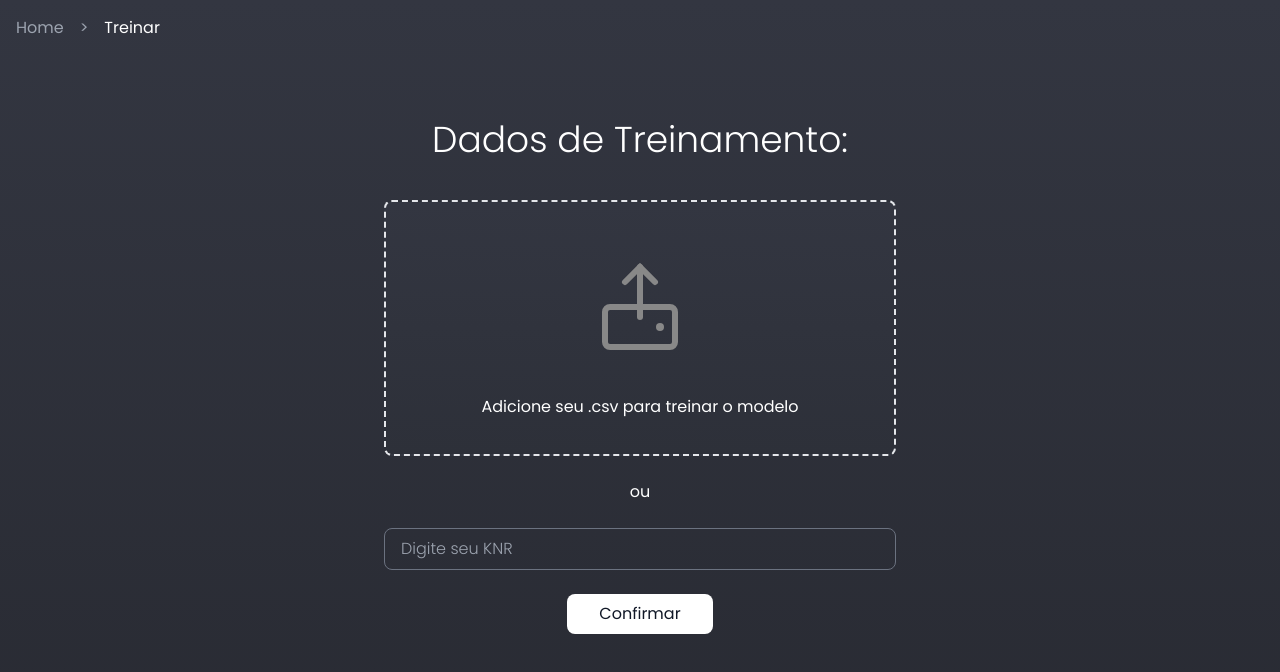
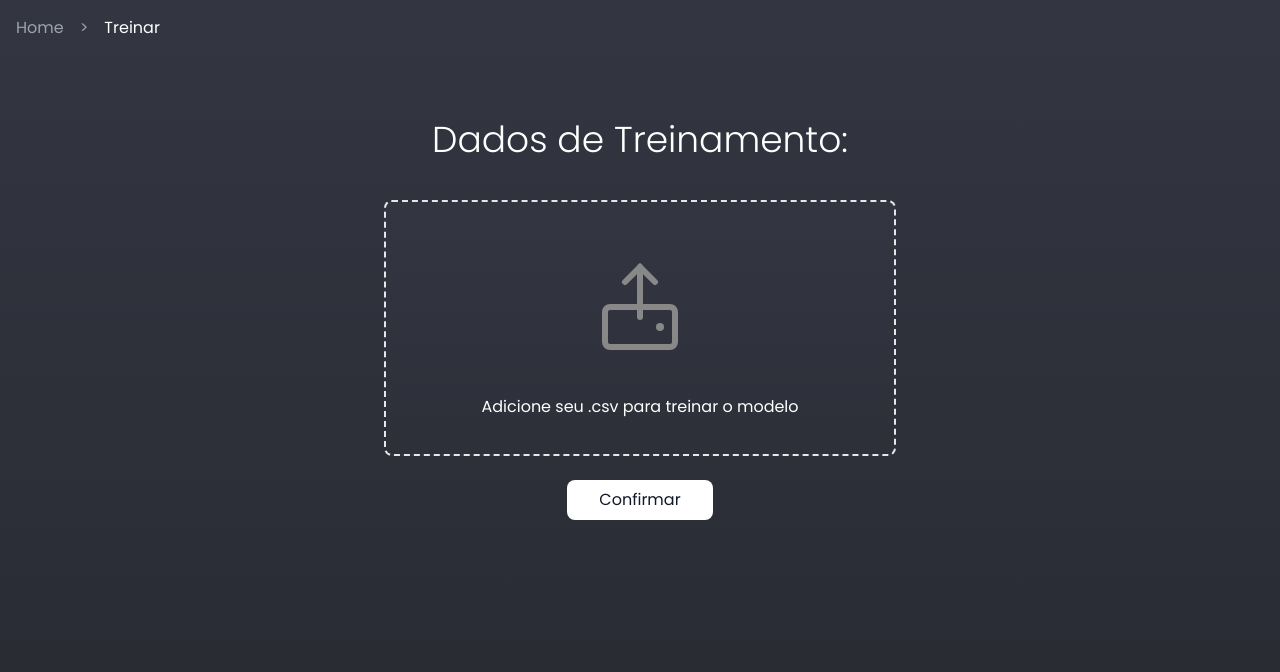
Before and after one commit to Inteli-College/2024-2A-T08-EC07-G03, a React (Vite) app in the folder src/app-typescript/: page /training in a window 1280 px wide. Shown: the top 672 px of the page. Built offline with nearby package versions, Linux system fonts and the light colour scheme.

Commit message:
fix: tirando input de KNR na pagina de treinamento

```diff
--- a/src/app-typescript/src/pages/TrainingPage.tsx
+++ b/src/app-typescript/src/pages/TrainingPage.tsx
@@ -12,17 +12,6 @@ const Title: React.FC = () => {
   );
 };
 
-const KNRInput: React.FC = () => {
-  return (
-    <div className="flex flex-col items-center mt-6">
-      <input
-        type="text"
-        placeholder="Digite seu KNR"
-        className="w-full max-w-lg px-4 py-2 border border-gray-500 rounded-lg bg-transparent text-white placeholder-gray-400 focus:outline-none focus:ring-2 focus:ring-white font-light"
-      />
-    </div>
-  );
-};
 
 const ConfirmButton: React.FC = () => {
   const navigate = useNavigate();
@@ -45,8 +34,6 @@ const TrainingPage: React.FC = () => {
       <Header />
       <Title />
       <FileUpload />
-      <p className="text-white text-center mt-6">ou</p>
-      <KNRInput />
       <ConfirmButton />
     </div>
   );
```
